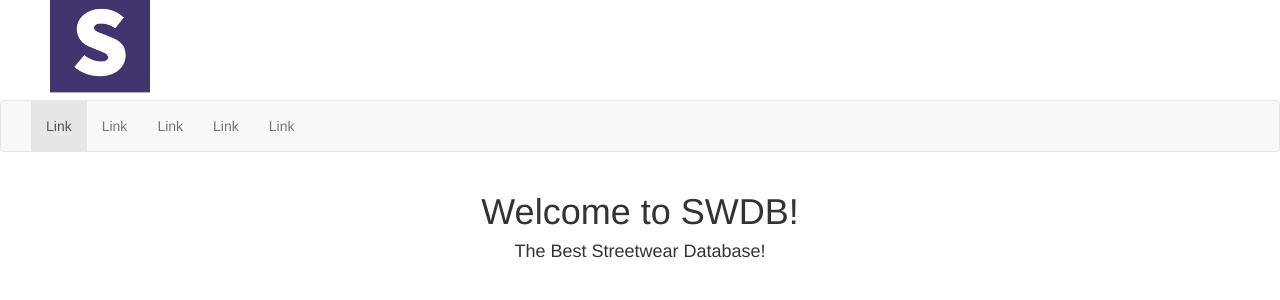
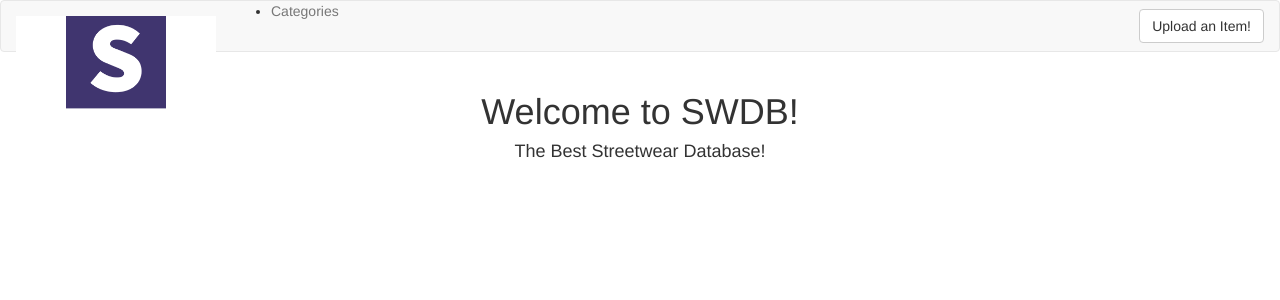
Before and after one commit to clenberger/SWDB, a Flask app: page / in a window 1280 px wide. Shown: the top 300 px of the page. Run offline with Flask 2, Linux system fonts and the light colour scheme; data that the repository does not hold is empty; some libraries are stand-ins or nearby versions.

Commit message:
Updating UI/UX

```diff
--- a/templates/clothing_index.html
+++ b/templates/clothing_index.html
@@ -6,6 +6,7 @@
         <h1>Welcome to SWDB!</h1>
         <h4>The Best Streetwear Database!</h4>
     </div>
+
 
 
 
--- a/templates/partials/navbar.html
+++ b/templates/partials/navbar.html
@@ -1,29 +1,28 @@
 <!-- templates/partials/navbar.html -->
 
-
-
-<header role="banner">
-    <img id="logo-main" src="static/images/linkedin_banner_image_1.png" width="200" alt="Logo Thing main logo">
-<nav id="navbar-primary" class="navbar navbar-default" role="navigation">
-    <div class="container-fluid">
-    <!-- Brand and toggle get grouped for better mobile display -->
-    <div class="navbar-header">
-        <button type="button" class="navbar-toggle" data-toggle="collapse" data-target="#navbar-primary-collapse">
-            <span class="sr-only">Toggle navigation</span>
-            <span class="icon-bar"></span>
-            <span class="icon-bar"></span>
-            <span class="icon-bar"></span>
-        </button>
-    </div>
-    <div class="collapse navbar-collapse" id="navbar-primary-collapse">
-        <ul class="nav navbar-nav">
-            <li class="active"><a href="#">Link</a></li>
-            <li><a href="#">Link</a></li>
-            <li><a href="#">Link</a></li>
-            <li><a href="#">Link</a></li>
-            <li><a href="#">Link</a></li>
-        </ul>
-    </div><!-- /.navbar-collapse -->
-    </div><!-- /.container-fluid -->
-</nav>
-</header><!-- header role="banner" -->
+<nav class='navbar navbar-default'>
+        <div class='container-fluid'>
+            <div class='navbar-header'>
+                <a class='navbar-brand' href='/'>
+                    <img id="logo-main" src="static/images/linkedin_banner_image_1.png" width="200" alt="Logo Thing main logo">
+                </a>
+            </div>
+            <ul class="navbar-nav mr-auto">
+                <li class="nav-item dropdown">
+                    <a class="nav-link dropdown-toggle" href="#" id="navbarDropdown" role="button" data-toggle="dropdown" aria-haspopup="true" aria-expanded="false">
+                        Categories
+                    </a>
+                    <div class="dropdown-menu" aria-labelledby="navbarDropdown">
+                        <a class="dropdown-item" href="#">|TOPS|</a>
+                        <div class="dropdown-divider"></div>
+                        <a class="dropdown-item" href="#">|BOTTOMS|</a>
+                        <div class="dropdown-divider"></div>
+                        <a class="dropdown-item" href="#">|OUTERWEAR|</a>
+                    </div>
+                </li>
+            </ul>
+            <div class='pull-right'>
+                <a href='/clothing/new' class='btn btn-default navbar-btn'>Upload an Item!</a>
+            </div>
+        </div>
+    </nav>
```
